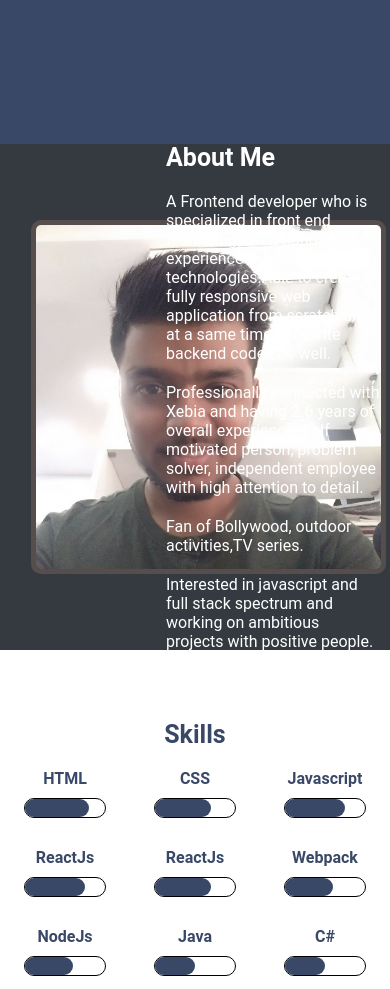
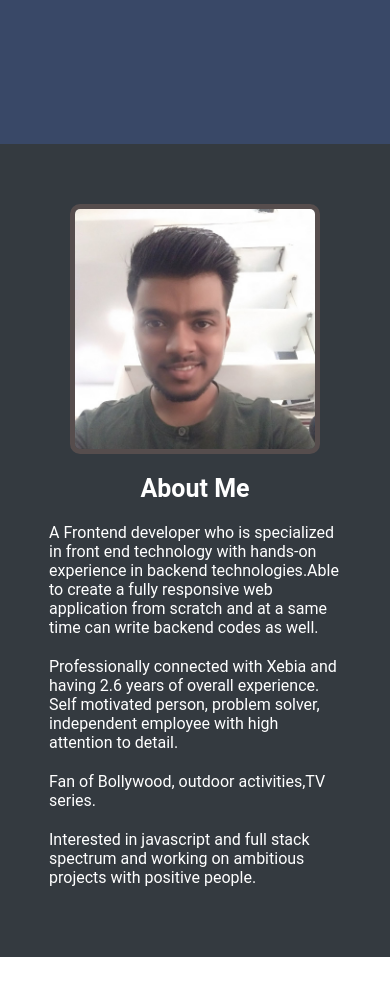
Before and after one commit to Rupeshpra22/Portfolio-Website, a plain HTML site: page index.html in a window 390 px wide. Shown: the part 700-1689 px from the top of the page. Drawn offline with Linux system fonts and the light colour scheme.

Commit message:
Responsive about section

```diff
--- a/index.css
+++ b/index.css
@@ -401,3 +401,36 @@ footer h1{
         margin-top: 5px;
     }
 }
+
+@media screen and (max-width: 800px){
+    .about-container{
+        flex-direction: column;
+        justify-content: flex-start;
+        padding-top: 60px;
+    }
+
+    .about-me-container{
+        width: 80%;
+        padding-bottom: 60px;
+    }
+
+    .about-me-title{
+        text-align: center;
+    }
+
+    .about-section{
+        height: auto;
+        justify-content: flex-start;
+    }
+
+    .photo-container{
+        width: 100%;
+        height: 75%;
+        justify-content: center;
+        padding-bottom: 10px;
+    }
+
+    .my-photo{
+        height: 250px;
+    }
+}
```
